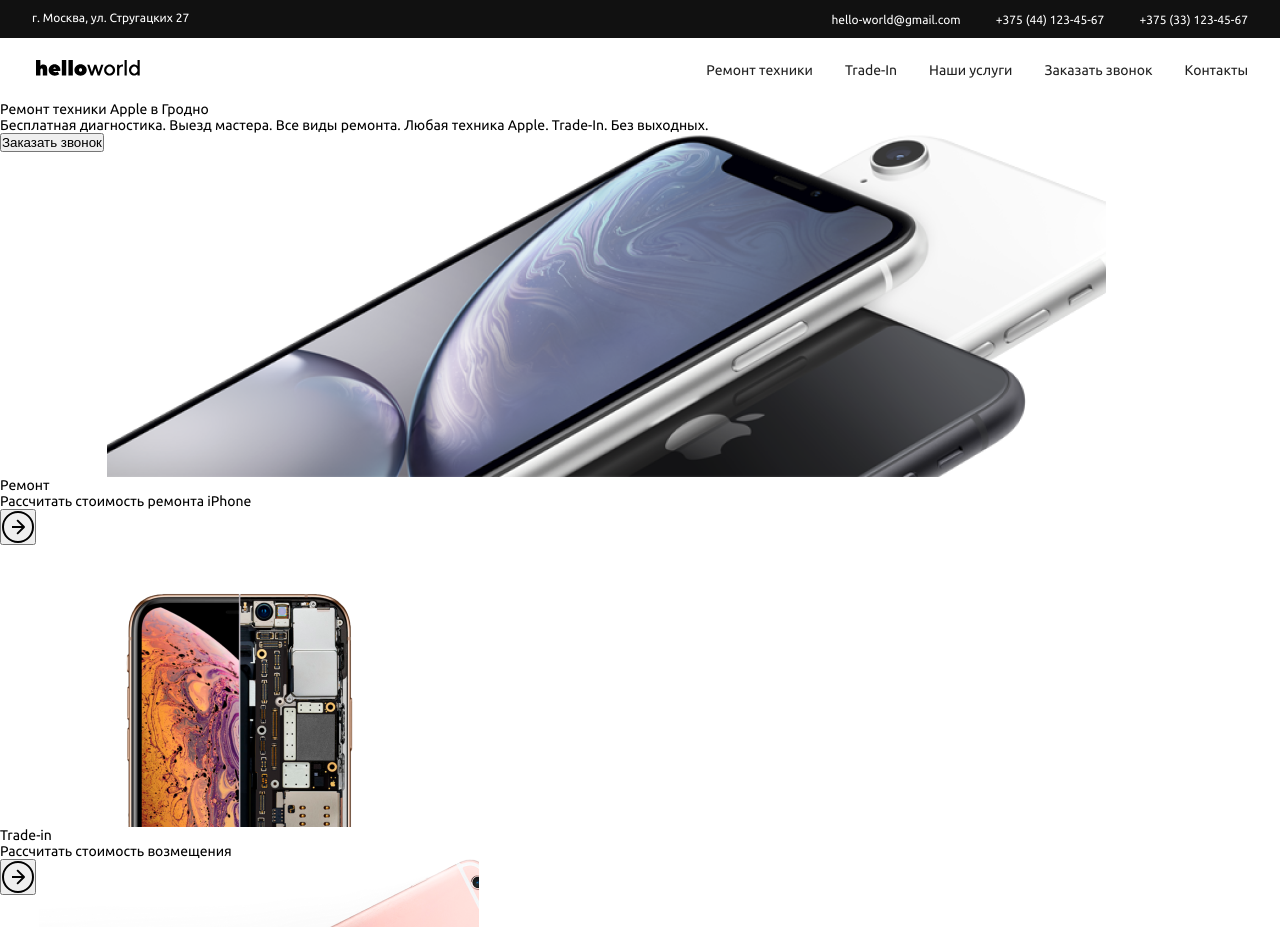
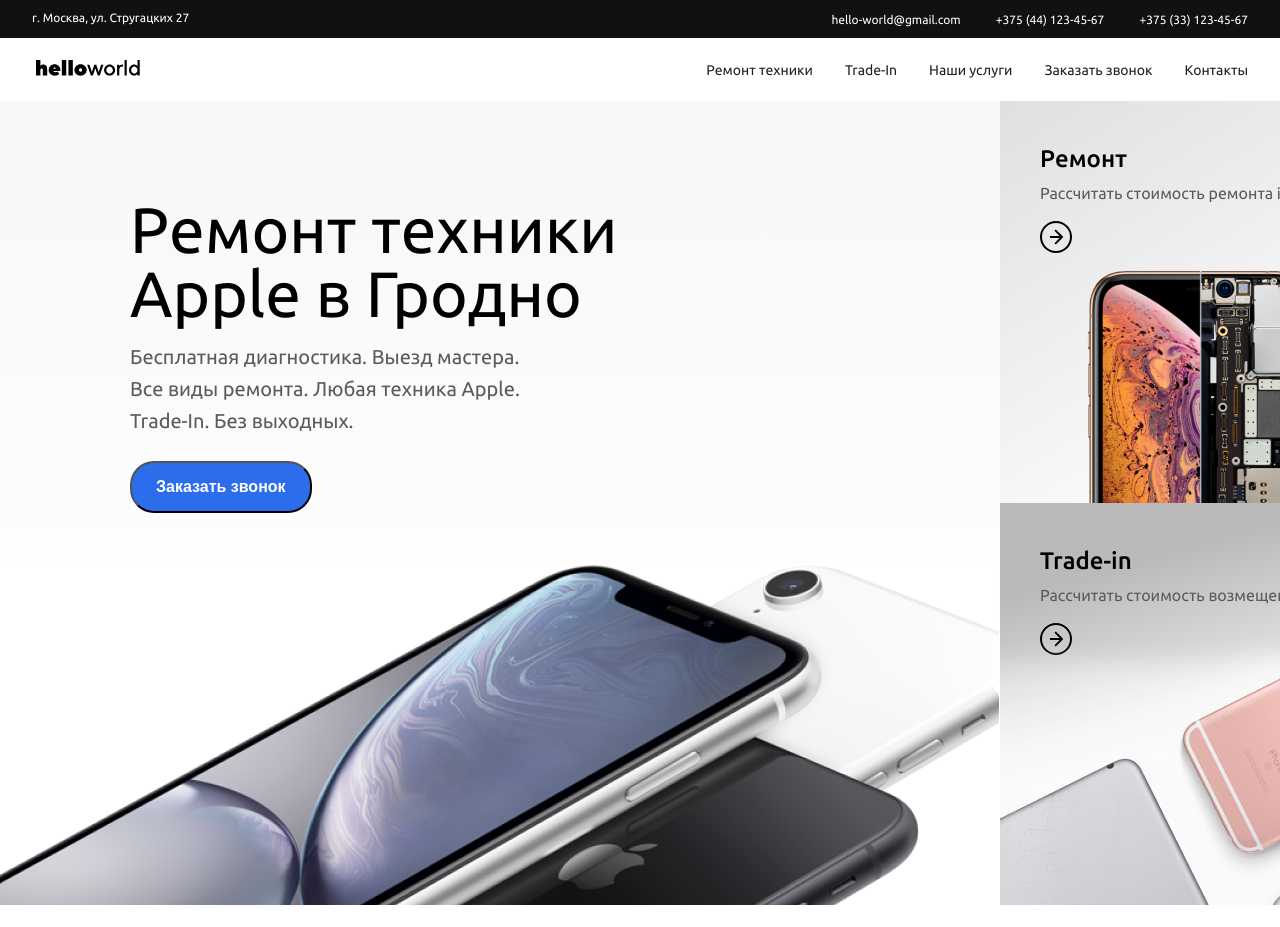
Before and after one commit to Kolenkaa/istore, a website: page src/index.html in a window 1280 px wide. Shown: the top 927 px of the page. After the commit the page ends 905 px from the top, so only its background shows below. Drawn offline with Linux system fonts and the light colour scheme; a web font is replaced by a local one.

Commit message:
Make 'call','repair' and 'trade-in' blocks for home pade

```diff
--- a/src/index.html
+++ b/src/index.html
@@ -151,35 +151,49 @@
 		<div class="home-page">
 			<div class="home-page__hero">
 				<div class="home-page__call">
-					<h3 class="home-page__call-title">Ремонт техники Apple в Гродно</h3>
-					<p class="home-page__call-content">Бесплатная диагностика. Выезд мастера. Все виды ремонта. Любая техника
-						Apple. Trade-In. Без выходных. </p>
-					<button class="btn home-pade__call-btn">Заказать звонок</button>
-					<img class="home-page__call-photo" src="/src/assets/images/home_pade/home-photo.png"
+					<div class="home-page__call-content">
+						<h1 class="home-page__call-title">Ремонт техники Apple в Гродно</h1>
+						<p class="home-page__call-description">Бесплатная диагностика. Выезд мастера. Все виды ремонта. Любая
+							техника
+							Apple. Trade-In. Без выходных. </p>
+						<button class="btn home-pade__call-btn">Заказать звонок</button>
+					</div>
+					<img class="home-page__call-photo" src="/assets/images/home_pade/home-photo.png"
 						alt="фото iphone на главной странице">
 				</div>
 				<div class="home-page__calculator-repair">
-					<h2 class="home-page__calculator-repair--title">Ремонт</h2>
-					<p class="home-page__calculator-repair--content">Рассчитать стоимость ремонта iPhone </p>
-					<button class="btn home-pade__calculator-repair--btn"><img
-							class="home-pade__calculator-repair--button home-page__button"
-							src="/src/assets/images/home_pade/button.svg" alt="кнопка"></button>
-					<img class="home-page__calculator-repair--photo"
-						src="/src/assets/images/home_pade/photo-repair-phone.png" alt="фото ремонт iphone">
+					<div class="home-page__calculator-repair--content">
+						<h2 class="home-page__calculator-repair--title">Ремонт</h2>
+						<p class="home-page__calculator-repair--description">Рассчитать стоимость ремонта iPhone </p>
+						<button class="btn home-pade__calculator-repair--btn"><a href="">
+								<svg width="32" height="32" viewBox="0 0 32 32" fill="none" xmlns="http://www.w3.org/2000/svg">
+									<circle cx="16" cy="16" r="15" stroke="black" stroke-width="2" />
+									<path
+										d="M22.7071 16.7071C23.0976 16.3166 23.0976 15.6834 22.7071 15.2929L16.3431 8.92893C15.9526 8.53841 15.3195 8.53841 14.9289 8.92893C14.5384 9.31946 14.5384 9.95262 14.9289 10.3431L20.5858 16L14.9289 21.6569C14.5384 22.0474 14.5384 22.6805 14.9289 23.0711C15.3195 23.4616 15.9526 23.4616 16.3431 23.0711L22.7071 16.7071ZM10 17H22V15H10V17Z"
+										fill="black" />
+								</svg>
+							</a></button>
+					</div>
+					<img class="home-page__calculator-repair--photo" src="/assets/images/home_pade/photo-repair-phone.png"
+						alt="фото ремонт iphone">
 				</div>
 				<div class="home-page__trade-in">
-					<h2 class="home-page__trade-in--title">Trade-in</h2>
-					<p class="home-page__trade-in--content">Рассчитать стоимость возмещения</p>
-					<button class="btn home-pade__trade-in--btn"><img class="home-pade__trade-in--button home-page__button"
-							src="/src/assets/images/home_pade/button.svg" alt="кнопка"></button>
-					<img class="home-page__trade-in--photo"
-						src="/src/assets/images/home_pade/apple-devices-giveback-2018041.png" alt="фото iphone trade-in">
+					<div class="home-page__trade-in--content">
+						<h2 class="home-page__trade-in--title">Trade-in</h2>
+						<p class="home-page__trade-in--description">Рассчитать стоимость возмещения</p>
+						<button class="btn home-pade__trade-in--btn">
+							<img class="home-pade__trade-in--button home-page__button"
+								src="/assets/images/home_pade/button.svg" alt="кнопка">
+						</button>
+					</div>
+					<img class="home-page__trade-in--photo" src="/assets/images/home_pade/apple-devices-giveback-2018041.png"
+						alt="фото iphone trade-in">
 				</div>
 			</div>
 		</div>
 	</main>
 
-	<script src="js/script.js"></script>
+	<script src="/js/script.js"></script>
 </body>
 
 </html>
--- a/src/scss/style.scss
+++ b/src/scss/style.scss
@@ -273,3 +273,156 @@
 		}
 	}
 }
+
+/*--------------- HOME PAGE------------------*/
+
+main {
+	overflow: hidden;
+}
+
+.home-page {
+	position: relative;
+	width: 100%;
+	max-width: 1440px;
+	margin: 0 auto;
+
+	&__hero {
+	display: grid;
+	grid-template-columns: 2fr 1fr;
+	grid-template-rows: 1fr 1fr;
+	grid-auto-flow: row;
+	}
+
+	&__call {
+		background: linear-gradient(0deg, #ffffff 29.68%, rgba(255, 255, 255, 0) 172.53%),
+			linear-gradient(0deg, #efefef, #efefef);
+
+		position: relative;
+		max-width: 1000px;
+		max-height: 804px;
+
+		grid-column: 1;
+		grid-row: 1 / 3;
+	}
+
+	&__call-content {
+		padding: 96px 0 0 130px;
+	}
+
+	&__call-title {
+		font-weight: 700px;
+		font-size: 64px;
+		line-height: 64px;
+		color: #000000;
+		max-width: 520px;
+	}
+
+	&__call-description {
+		margin-top: 16px;
+		font-size: 20px;
+		line-height: 32px;
+		color: #5b5b5b;
+		max-width: 390px;
+	}
+
+	&__call-photo {
+	}
+
+	&__call-photo img {
+	}
+
+	&__calculator-repair {
+		background: linear-gradient(328.46deg, #ffffff 16.44%, rgba(255, 255, 255, 0) 102.9%),
+			linear-gradient(0deg, #dfdfdf, #dfdfdf);
+
+		position: relative;
+		max-width: 440px;
+		max-height: 402px;
+	}
+
+	&__calculator-repair--content {
+		padding: 40px 0 0 40px;
+	}
+
+	&__calculator-repair--title {
+		font-weight: 500;
+		font-size: 24px;
+		line-height: 36px;
+		color: #000000;
+	}
+
+	&__calculator-repair--description {
+		margin-top: 4px;
+		font-size: 16px;
+		line-height: 24px;
+		color: #5b5b5b;
+	}
+
+	&__calculator-repair--photo {
+		transform: translateY(-70px);
+	}
+
+	&__trade-in {
+		background: linear-gradient(344.28deg, #ffffff 35.09%, rgba(255, 255, 255, 0) 81.62%),
+			linear-gradient(0deg, #bababa, #bababa);
+
+		position: relative;
+		max-width: 440px;
+		max-height: 402px;
+	}
+
+	&__trade-in--content {
+		padding: 40px 0 0 40px;
+	}
+
+	&__trade-in--title {
+		font-weight: 500;
+		font-size: 24px;
+		line-height: 36px;
+		color: #000000;
+	}
+
+	&__trade-in--description {
+		margin-top: 4px;
+		font-size: 16px;
+		line-height: 24px;
+		color: #5b5b5b;
+	}
+
+	&__button {
+	}
+
+	&__trade-in--photo {
+		transform: translateY(-50px);
+	}
+}
+.btn {
+}
+.home-pade {
+	&__call-btn {
+		margin-top: 24px;
+		margin-bottom: 50px;
+		padding: 12px 24px;
+		border-radius: 24px;
+		background-color: #2c6dec;
+		color: #ffffff;
+		font-weight: 700;
+		font-size: 16px;
+		line-height: 24px;
+	}
+
+	&__calculator-repair--btn {
+		margin-top: 16px;
+		border: none;
+		background-color: inherit;
+	}
+
+	&__trade-in--btn {
+		margin-top: 16px;
+		border: none;
+		background-color: inherit;
+	}
+
+	&__trade-in--button {
+	}
+}
```
Also changed, not shown: src/assets/images/home_pade/home-photo.jpg (added), src/css/style.css, 1 other file.
